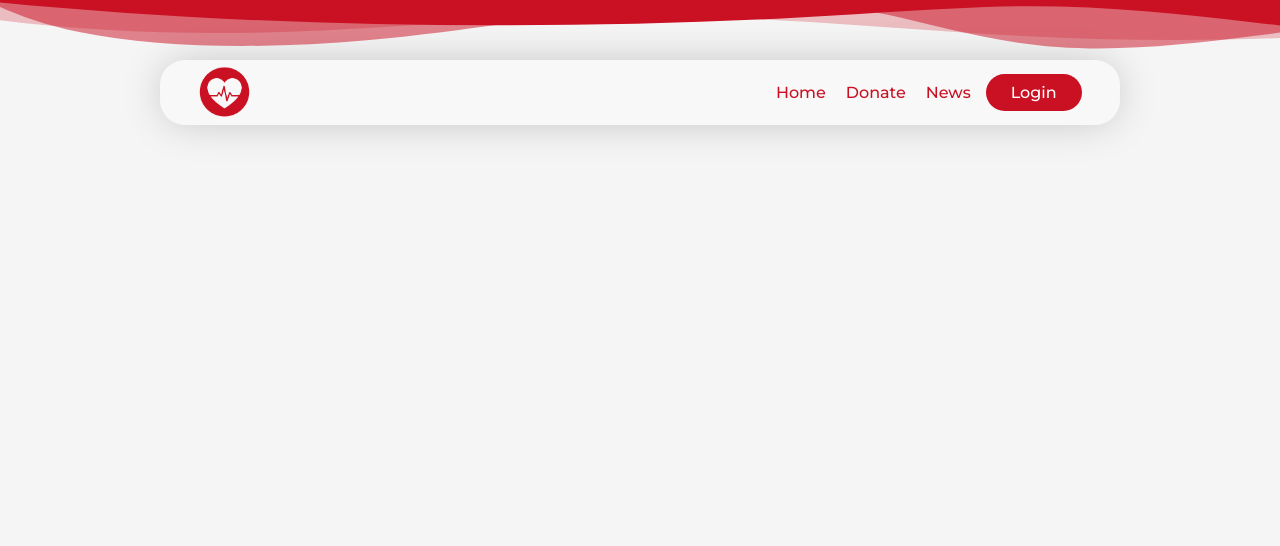
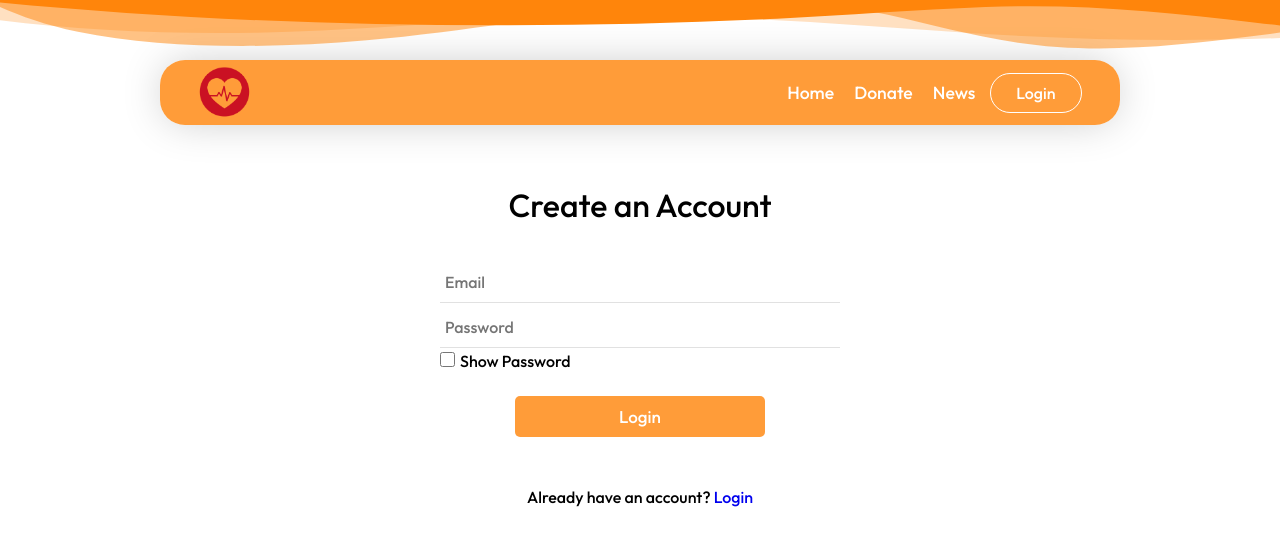
Before and after one commit to AzmiTammam/HUNGER-ROAD, a React (Create React App) app: page /Register in a window 1280 px wide. Shown: the top 546 px of the page. Built offline with nearby package versions, Linux system fonts and the light colour scheme.

Commit message:
Create Sign in Page and Sign up

```diff
--- a/public/index.html
+++ b/public/index.html
@@ -6,10 +6,10 @@
     <link rel="icon" type="image/x-icon" href="./images/icon.png" sizes="96x96">
     <meta
       name="description"
-      content="SAVE LIFE - Helps people find a blood donor that matches their blood type"
+      content="HUNGER ROAD"
     />
 
-    <title>SAVE LIFE - Blood Donation</title>
+    <title>HUNGER ROAD</title>
   </head>
   <body>
 
--- a/src/App.js
+++ b/src/App.js
@@ -1,11 +1,17 @@
 import "./style.sass";
-import Navbar from "./components/navbar/navabr";
+import Navbar from "./components/navbar/Navabr";
+import Login from "./components/Login/Login";
 import { BrowserRouter, Routes, Route } from "react-router-dom";
+import Register from "./components/Register/Register";
 
 function App() {
   return (
     <BrowserRouter>
           <Navbar />
+          <Routes>
+          <Route path="/login" element={<Login />} />
+          <Route path="/Register" element={<Register />} />
+          </Routes>
     </BrowserRouter>
   );
 }
--- /dev/null
+++ b/src/components/Login/Login.jsx
@@ -0,0 +1,38 @@
+import React from "react";
+import { Link } from "react-router-dom";
+import './login.sass'
+
+function Login(){
+      function showPassword() {
+            let showPassword = document.getElementById("password");
+            if (showPassword.type === "password") {
+              showPassword.type = "text";
+            } else {
+              showPassword.type = "password";
+            }
+          }
+
+      return(
+            <div className="login">
+                  <form>
+                  <h1>Login</h1>
+                        <div className="login" >
+                              <input type="email" name="email" id="email" placeholder="Email" required/>
+                        </div>
+                        <div className="login" >
+                              <input type="password" name="password" id="password" placeholder="Password" required/>
+                        </div>
+                        <div className="showPassword">
+                        <input type="checkbox" id="showPassword" onClick={showPassword} />
+                        <label htmlFor="showPassword">Show Password</label>
+                        </div>
+                        <button type="submit" id="submitLogin">Login</button>
+                        <div className="newAccount">
+                              <span>New to Hunger Road? <Link to="/register">Create an account</Link> </span>
+                        </div>
+                  </form>
+            </div>
+      )
+}
+
+export default Login;
--- /dev/null
+++ b/src/components/Login/login.sass
@@ -0,0 +1,60 @@
+@import url('https://fonts.googleapis.com/css2?family=Outfit:wght@200;300;500;700&display=swap')
+
+*
+      box-sizing: border-box
+      margin: 0
+      padding: 0
+      font-family: 'Outfit', sans-serif
+
+.login
+      display: flex
+      justify-content: center
+      align-items: center
+
+.login h1
+      font-weight: 500
+      text-align: center
+      margin-bottom: 35px
+
+.login form .login input
+      border: none
+      outline: none
+      margin: 2px auto
+      font-size: 16px
+      font-weight: 400
+      padding: 10px 0 10px 5px
+      width: 400px
+      border-bottom: 1px solid #dddddddd
+
+.login form button
+      margin: 25px auto 0 auto
+      display: block
+      background-color: #ff850bce
+      color: #fff
+      border: none
+      width: 250px
+      cursor: pointer
+      padding: 10px 0
+      font-size: 17px
+      border-radius: 5px
+
+.login form button:hover
+      background-color: #ff9225ce
+      transition: all .3s ease
+      color: black
+
+.login form .showPassword input
+      margin-right: 5px
+      height: 15px
+      width: 15px
+      margin-top: 2px
+
+.login .newAccount span
+      display: block
+      text-align: center
+      margin-top: 50px
+      font-size: 16px
+
+
+.login .newAccount span a
+            text-decoration: none
--- /dev/null
+++ b/src/components/Register/Register.jsx
@@ -0,0 +1,38 @@
+import React from "react";
+import { Link } from "react-router-dom";
+import './register.sass'
+
+function register(){
+      function showPassword() {
+            let showPassword = document.getElementById("password");
+            if (showPassword.type === "password") {
+              showPassword.type = "text";
+            } else {
+              showPassword.type = "password";
+            }
+          }
+
+      return(
+            <div className="register">
+                  <form>
+                  <h1>Create an Account</h1>
+                        <div className="register" >
+                              <input type="email" name="email" id="email" placeholder="Email" required/>
+                        </div>
+                        <div className="register" >
+                              <input type="password" name="password" id="password" placeholder="Password" required/>
+                        </div>
+                        <div className="showPassword">
+                        <input type="checkbox" id="showPassword" onClick={showPassword} />
+                        <label htmlFor="showPassword">Show Password</label>
+                        </div>
+                        <button type="submit" id="submitLogin">Login</button>
+                        <div className="newAccount">
+                        <span>Already have an account? <Link to="/login">Login</Link> </span>
+                        </div>
+                  </form>
+            </div>
+      )
+}
+
+export default register;
--- /dev/null
+++ b/src/components/Register/register.sass
@@ -0,0 +1,60 @@
+@import url('https://fonts.googleapis.com/css2?family=Outfit:wght@200;300;500;700&display=swap')
+
+*
+      box-sizing: border-box
+      margin: 0
+      padding: 0
+      font-family: 'Outfit', sans-serif
+
+.register
+      display: flex
+      justify-content: center
+      align-items: center
+
+.register h1
+      font-weight: 500
+      text-align: center
+      margin-bottom: 35px
+
+.register form .register input
+      border: none
+      outline: none
+      margin: 2px auto
+      font-size: 16px
+      font-weight: 400
+      padding: 10px 0 10px 5px
+      width: 400px
+      border-bottom: 1px solid #dddddddd
+
+.register form button
+      margin: 25px auto 0 auto
+      display: block
+      background-color: #ff850bce
+      color: #fff
+      border: none
+      width: 250px
+      cursor: pointer
+      padding: 10px 0
+      font-size: 17px
+      border-radius: 5px
+
+.register form button:hover
+      background-color: #ff9225ce
+      transition: all .3s ease
+      color: black
+
+.register form .showPassword input
+      margin-right: 5px
+      height: 15px
+      width: 15px
+      margin-top: 2px
+
+.register .newAccount span
+      display: block
+      text-align: center
+      margin-top: 50px
+      font-size: 16px
+
+
+.register .newAccount span a
+            text-decoration: none
--- a/src/components/navbar/navbar.sass
+++ b/src/components/navbar/navbar.sass
@@ -1,5 +1,5 @@
 
-@import url('https://fonts.googleapis.com/css2?family=Montserrat:ital,wght@0,100;0,200;0,300;0,400;0,500;0,600;0,700;0,800;0,900;1,100;1,200;1,300;1,400;1,500;1,600;1,700;1,800;1,900&family=Quicksand:wght@300;400;500;600;700&display=swap')
+@import url('https://fonts.googleapis.com/css2?family=Outfit:wght@200;300;500;700&display=swap')
 
 .custom-shape-divider-top-1638186345
       position: absolute
@@ -14,7 +14,7 @@
             width: calc(153% + 1.3px)
             height: 3.3rem
       & .shape-fill
-            fill: #CA1123
+            fill: #ff850b
 
 .navHeader
       display: flex
@@ -23,11 +23,11 @@
       padding: 5px 3%
       text-decoration: none
       margin: 60px auto
-      background-color: rgba(255, 255, 255, 0.308) !important
+      background-color: #ff850bce !important
       box-shadow: 0px 0px 43px -5px #0000003a
       border-radius: 25px
       width: 75%
-      font-family: 'Montserrat', sans-serif
+      font-family: 'Outfit', sans-serif
       font-weight: 500
 
 .navHeader .logo
@@ -40,29 +40,29 @@
 
 .nav__links li
       display: inline-block
-
-      font-size: 1em
+      font-size: 1.1em
       margin-left: auto
 
 .nav__links li a
       padding: 5px 10px
       text-decoration: none
-      color: #CA1123
+      color: #fff
 
 .nav__links li a:hover
-      color: #fd2942d7
-      transition: all 0.5s ease
+      color: #303030
+      transition: all 0.3s ease
 
 .navHeader .loginInput
       padding: 9px 25px
       border: none
-      border-radius: 50px
-      color: white
-      background-color: #CA1123
+      border-radius: 20px
+      color: #FFF
+      border: 1px solid #fff
       cursor: pointer
       margin-left: 5px
       text-decoration: none
 
 .navHeader .loginInput:hover
-      background-color: #d6192f
+      background-color: #ff850bce
       transition: all .3s ease
+      border: 1px solid #fff
--- a/src/style.sass
+++ b/src/style.sass
@@ -3,4 +3,4 @@
       margin: 0
       padding: 0
 body
-      background-color: whitesmoke
+      background-color: #fff
```
